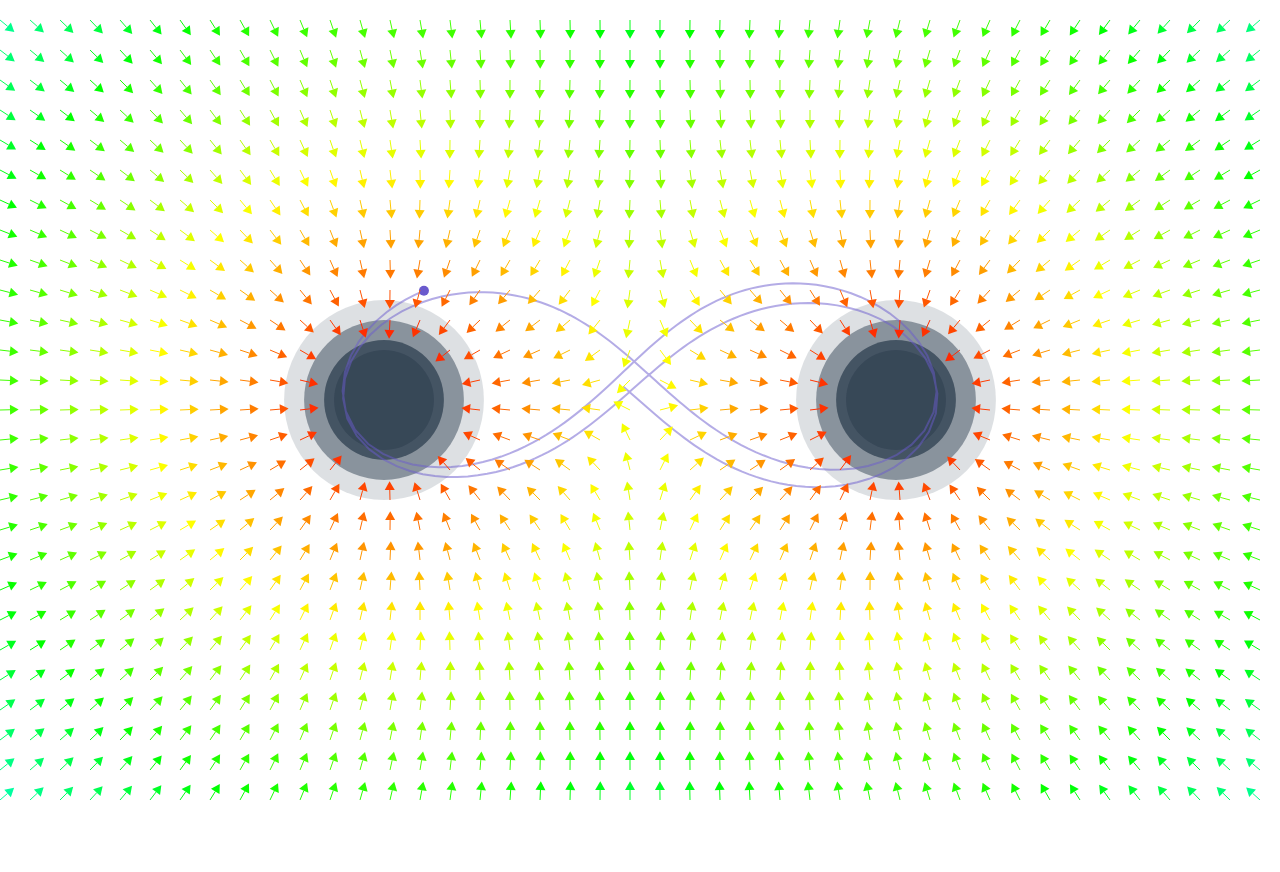
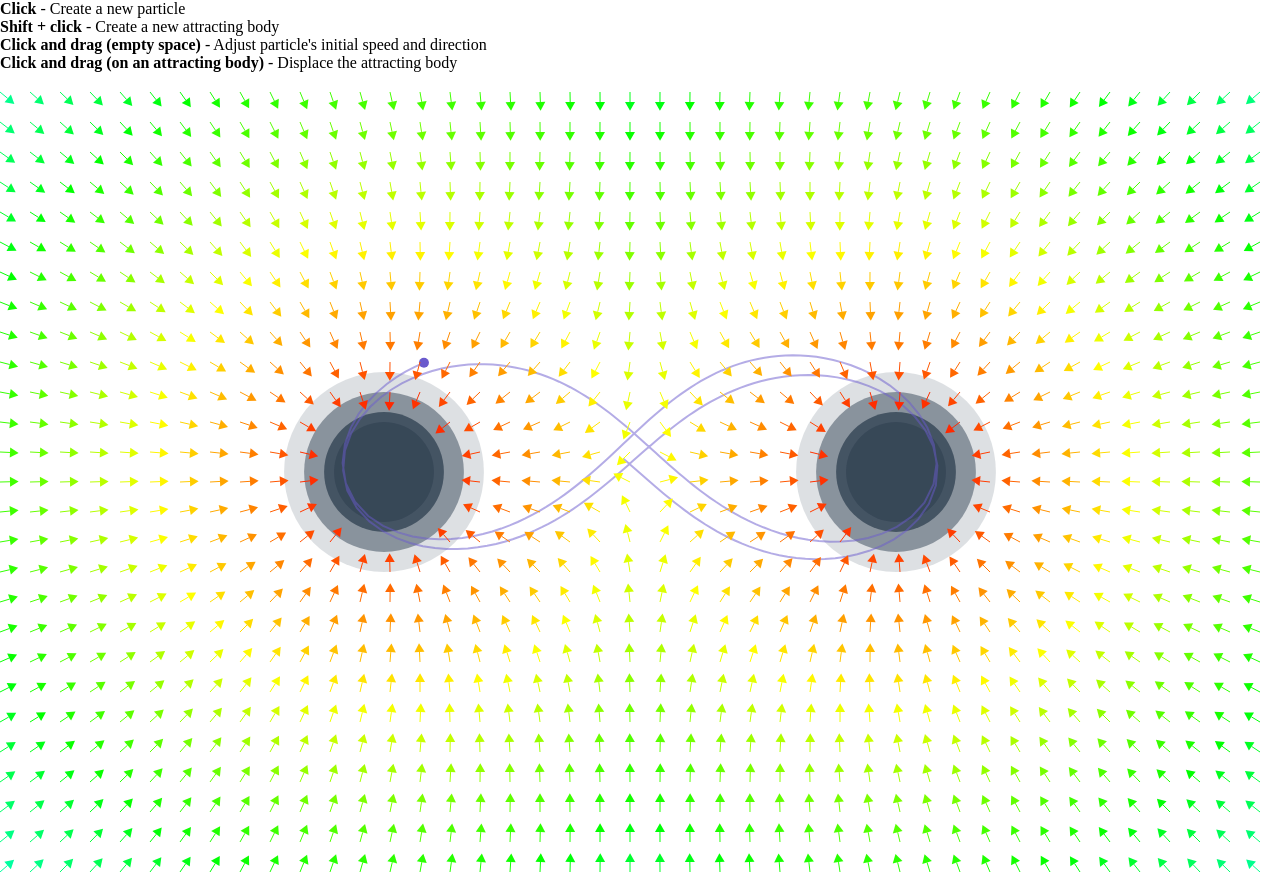
Before and after one commit to iiitl/Planets, a plain HTML site: page index.html in a window 1280 px wide. Before the commit the page ends 800 px from the top, so only its background shows below. Drawn offline with Linux system fonts and the light colour scheme.

Commit message:
small intro

```diff
--- a/index.html
+++ b/index.html
@@ -4,7 +4,10 @@
     <title>Planet</title>
 </head>
 <body>
-
+    <div><b>Click</b> - Create a new particle</div>
+    <div><b>Shift + click</b> - Create a new attracting body</div>
+    <div><b>Click and drag (empty space)</b> - Adjust particle's initial speed and direction</div>
+    <div><b>Click and drag (on an attracting body)</b> - Displace the attracting body</div>
     <canvas id="field" style="position: absolute; z-index: 1;"></canvas>
     <canvas id="scribble" style="position: absolute;"></canvas>
 
```
